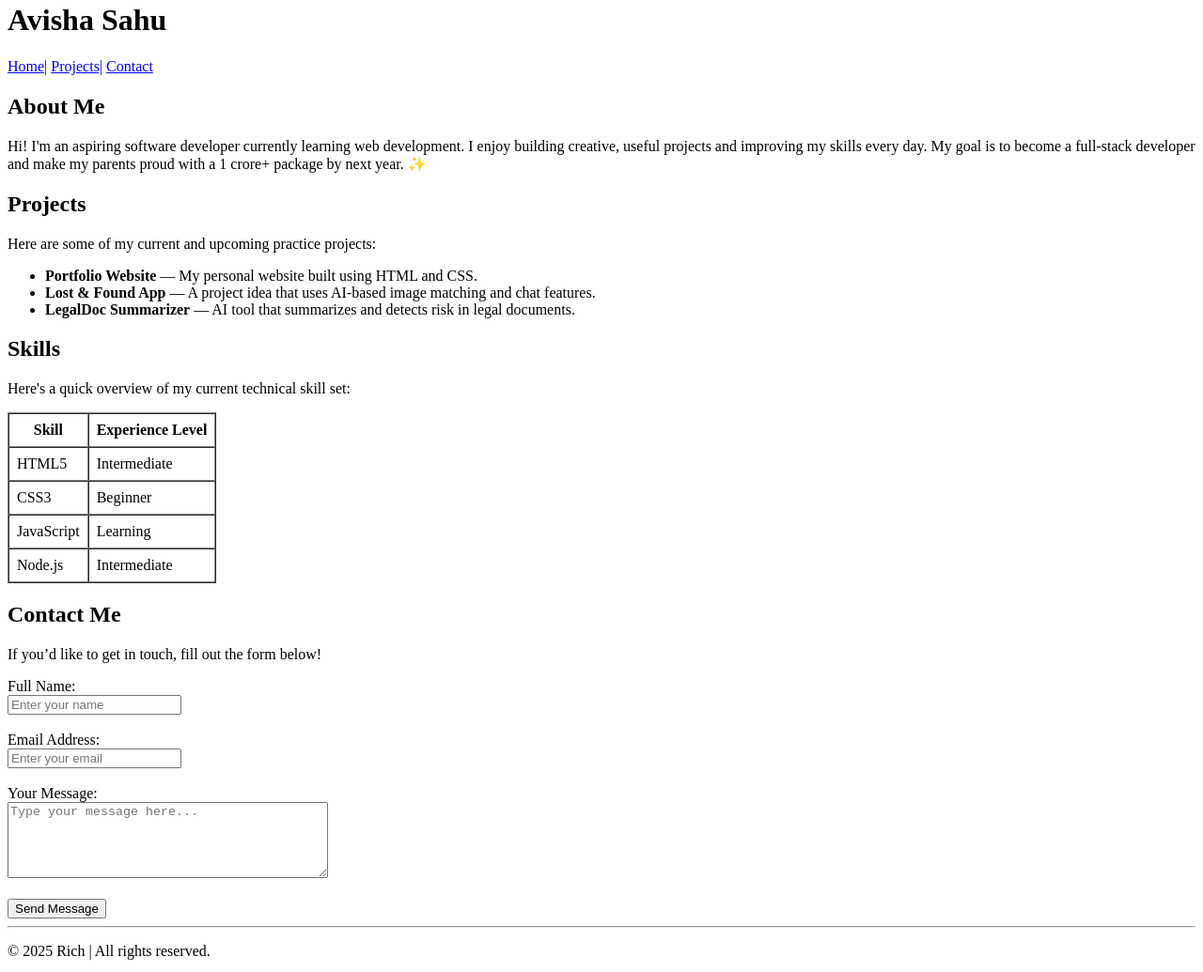
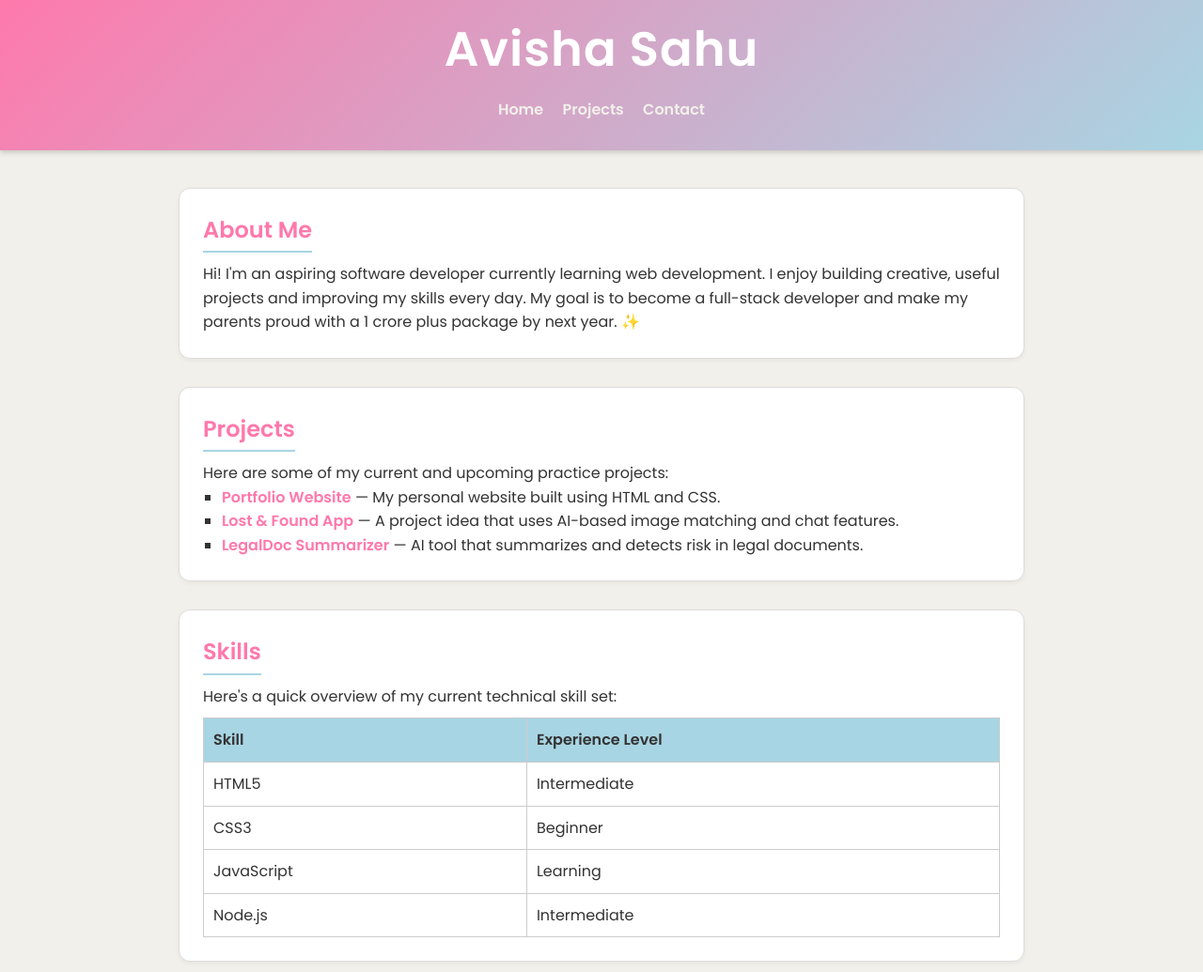
Before and after one commit to avisha191/50days-webdev, a plain HTML site: page day_1/index.html in a window 1280 px wide. Shown: the part 18-1053 px from the top of the page at 94% size. Drawn offline with Linux system fonts and the light colour scheme.

Commit message:
Day 2: Added CSS styling with pink–teal–cream theme

```diff
--- a/day_1/index.html
+++ b/day_1/index.html
@@ -4,13 +4,15 @@
     <meta charset="UTF-8" />
     <meta name="viewport" content="width=device-width, initial-scale=1.0" />
     <title>Document</title>
+    <link rel="stylesheet" href="style.css">
+    <link href="https://fonts.googleapis.com/css2?family=Poppins:wght@400;500;600&display=swap" rel="stylesheet">
   </head>
   <body>
     <header>
       <h1>Avisha Sahu</h1>
       <nav>
-        <a href="google.com">Home|</a>
-        <a href="google.com">Projects|</a>
+        <a href="google.com">Home</a>
+        <a href="google.com">Projects</a>
         <a href="google.com">Contact</a>
       </nav>
     </header>
@@ -21,7 +23,7 @@
           Hi! I'm an aspiring software developer currently learning web
           development. I enjoy building creative, useful projects and improving
           my skills every day. My goal is to become a full-stack developer and
-          make my parents proud with a 1 crore+ package by next year. ✨
+          make my parents proud with a 1 crore plus package by next year. ✨
         </p>
       </section>
       <!-- ========================= -->
--- /dev/null
+++ b/day_1/style.css
@@ -0,0 +1,168 @@
+/* ---------- GLOBAL RESET ---------- */
+* {
+  margin: 0;
+  padding: 0;
+  box-sizing: border-box;
+}
+
+/* ---------- BODY ---------- */
+body {
+  font-family: "Poppins", sans-serif;
+  background-color: #F2F0EA; /* Cream */
+  color: #333;
+  line-height: 1.6;
+}
+
+/* ---------- HEADER ---------- */
+header {
+  background: linear-gradient(135deg, #FF78AC, #A8D5E3);
+  color: white;
+  text-align: center;
+  padding: 30px 0;
+  box-shadow: 0 2px 6px rgba(0, 0, 0, 0.2);
+}
+
+header h1 {
+  font-size: 3.2rem;
+  letter-spacing: 1px;
+}
+
+nav {
+  margin-top: 10px;
+}
+
+nav a {
+  color: #F2F0EA; /* Cream for soft contrast */
+  text-decoration: none;
+  margin: 0 8px;
+  font-weight: 700;
+  transition: color 0.3s ease;
+}
+
+nav a:hover {
+  color: #A8D5E3; /* Teal hover */
+  text-decoration: underline;
+}
+
+/* ---------- MAIN LAYOUT ---------- */
+main {
+  width: 90%;
+  max-width: 900px;
+  margin: 40px auto;
+}
+
+/* ---------- SECTIONS ---------- */
+section {
+  background-color: white;
+  margin-bottom: 30px;
+  padding: 25px;
+  border: 1px solid #ddd;
+  border-radius: 12px;
+  box-shadow: 0 2px 5px rgba(0, 0, 0, 0.05);
+}
+
+/* Section Headings */
+section h2 {
+  color: #FF78AC; /* Pink headings */
+  margin-bottom: 10px;
+  border-bottom: 2px solid #A8D5E3; /* Teal underline */
+  display: inline-block;
+  padding-bottom: 3px;
+  font-weight: 600;
+}
+
+/* ---------- ABOUT ---------- */
+#about p {
+  font-size: 1rem;
+}
+
+/* ---------- PROJECTS ---------- */
+#projects ul {
+  list-style-type: square;
+  padding-left: 20px;
+}
+
+#projects li strong {
+  color: #FF78AC;
+}
+
+/* ---------- SKILLS TABLE ---------- */
+#skills table {
+  width: 100%;
+  border-collapse: collapse;
+  margin-top: 10px;
+}
+
+#skills th,
+#skills td {
+  border: 1px solid #ccc;
+  padding: 10px;
+  text-align: left;
+}
+
+#skills th {
+  background-color: #A8D5E3; /* Teal header */
+  color: #333;
+  font-weight: 600;
+}
+#skills tr:hover {
+  background-color: #F2F0EA;
+}
+
+/* ---------- CONTACT FORM ---------- */
+form {
+  margin-top: 10px;
+}
+
+label {
+  font-weight: 500;
+  color: #333;
+}
+
+input[type="text"],
+input[type="email"],
+textarea {
+  width: 100%;
+  padding: 10px;
+  margin-top: 6px;
+  border: 1px solid #ccc;
+  border-radius: 6px;
+  background-color: #F9F9F9;
+}
+
+input[type="submit"] {
+  background-color: #A8D5E3; /* Teal button */
+  color: #333;
+  border: none;
+  padding: 12px 20px;
+  border-radius: 6px;
+  margin-top: 10px;
+  cursor: pointer;
+  font-weight: 600;
+  transition: all 0.3s ease;
+}
+
+input[type="submit"]:hover {
+  background-color: #FF78AC; /* Pink hover */
+  color: white;
+}
+
+/* ---------- FOOTER ---------- */
+footer {
+  text-align: center;
+  padding: 20px 0;
+  background-color: #A8D5E3; /* Teal footer */
+  color: #333;
+  font-size: 0.9rem;
+  border-top: 3px solid #FF78AC;
+}
+
+footer a {
+  color: #FF78AC;
+  text-decoration: none;
+  font-weight: 600;
+}
+
+footer a:hover {
+  text-decoration: underline;
+}
```
